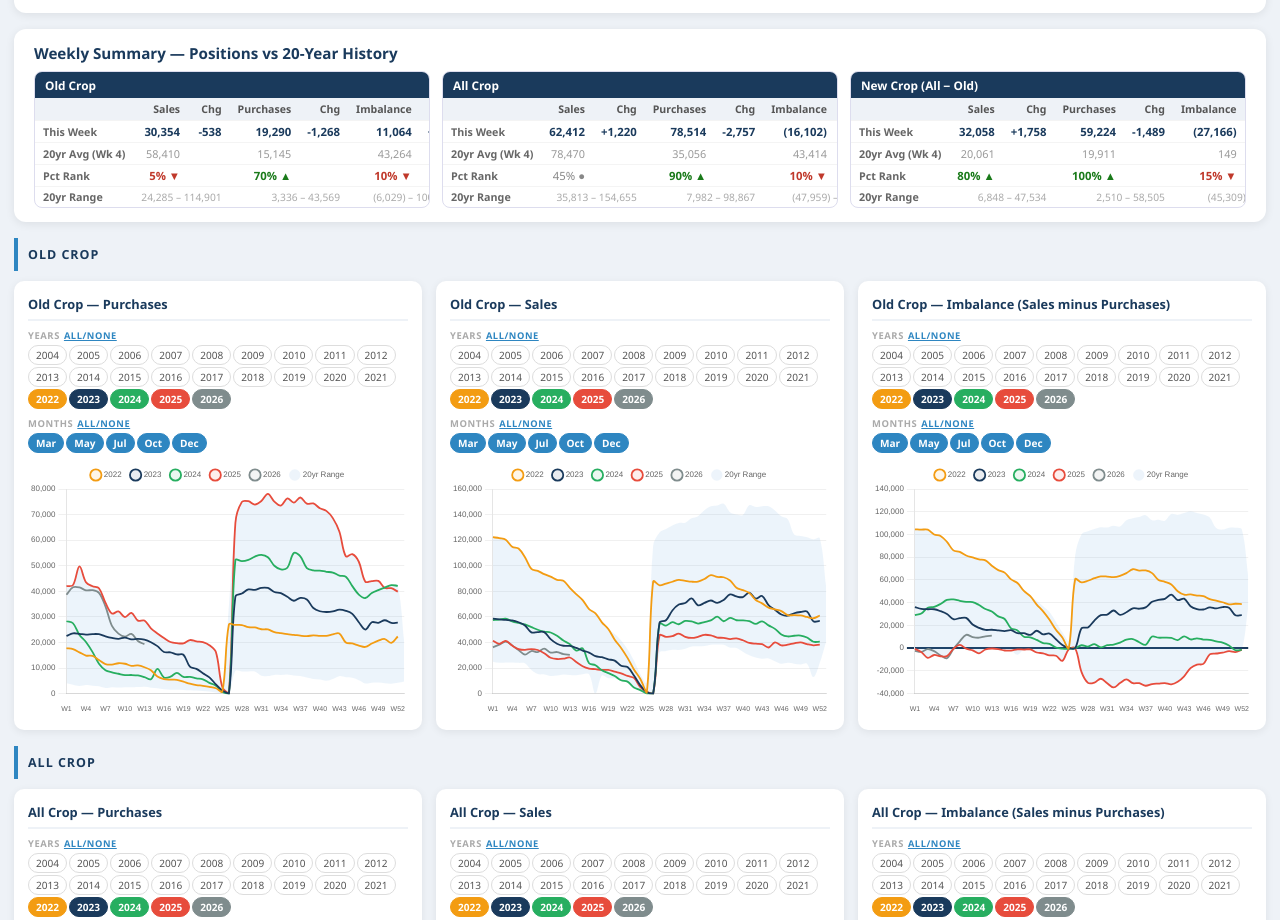
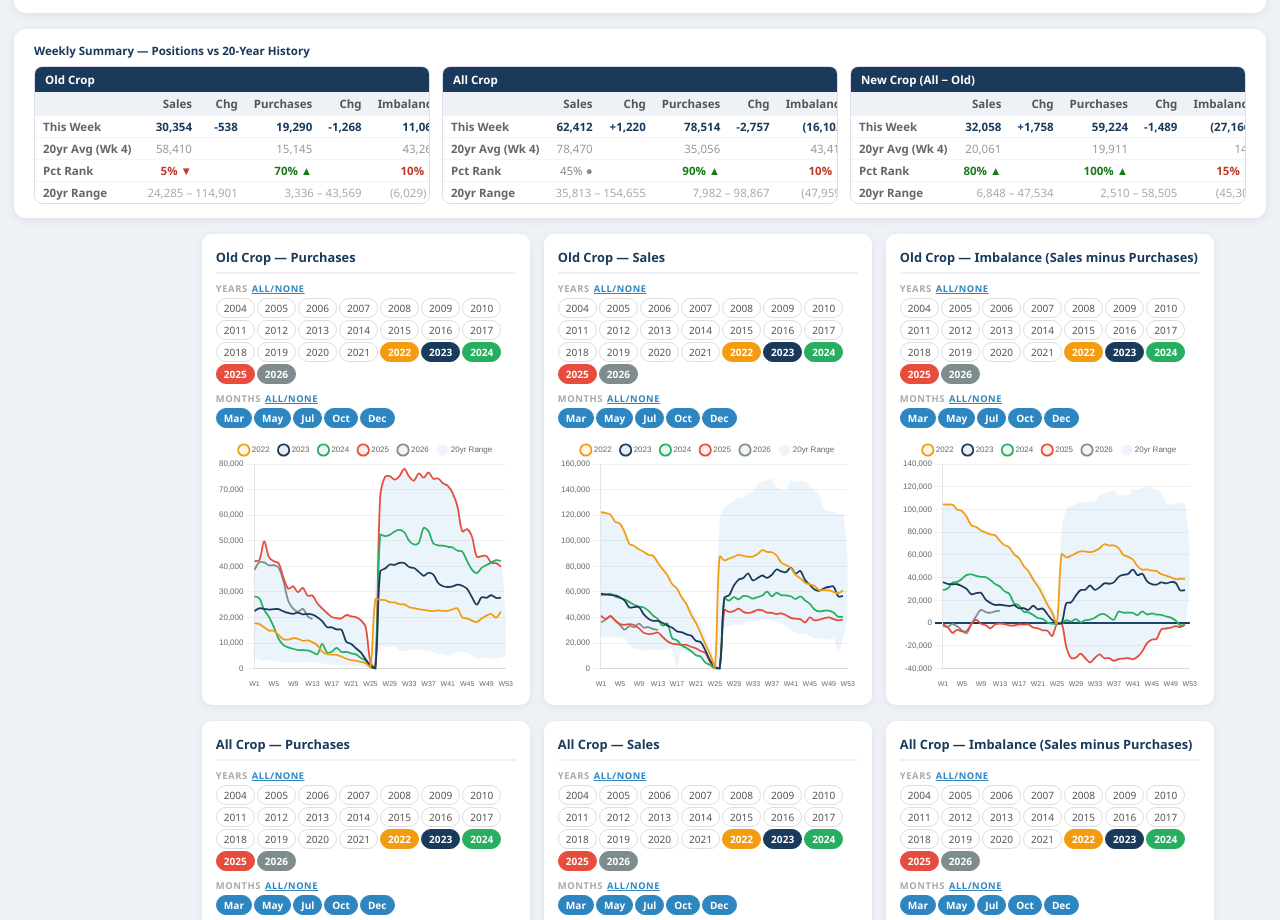
Before and after one commit to BMR-Com/cotton-on-call, a plain HTML site: page index.html in a window 1280 px wide. Shown: the part 774-1694 px from the top of the page. Drawn offline with nearby package versions, Linux system fonts and the light colour scheme.

Commit message:
Update index.html

```diff
--- a/index.html
+++ b/index.html
@@ -30,7 +30,7 @@ header p{font-size:.75rem;opacity:.8;margin-top:2px}
 .cw-tbl tr.total td{font-weight:700;background:#eef5fb;border-top:2px solid #2e86c1}
 .cw-tbl .pos{color:#1a7a1a}.cw-tbl .neg{color:#c0392b}
 .sec{font-size:.78rem;font-weight:700;text-transform:uppercase;letter-spacing:.08em;color:#1a3a5c;padding:8px 0 8px 10px;margin-top:4px;border-left:4px solid #2e86c1;margin-bottom:10px}
-.grid{display:grid;grid-template-columns:repeat(3,1fr);gap:14px;margin-bottom:16px}
+.grid{display:grid;grid-template-columns:repeat(3,1fr);gap:14px;margin-bottom:16px;width:70%;margin-left:auto;margin-right:auto}
 @media(max-width:1100px){.grid{grid-template-columns:1fr 1fr}}
 @media(max-width:650px){.grid{grid-template-columns:1fr}}
 .card{background:#fff;border-radius:10px;padding:14px;box-shadow:0 2px 8px rgba(0,0,0,.07)}
@@ -51,20 +51,20 @@ header p{font-size:.75rem;opacity:.8;margin-top:2px}
 .trader-summary{background:linear-gradient(135deg,#f8f9fa,#e9ecef);border-left:4px solid #2e86c1;padding:12px 16px;margin-bottom:16px;border-radius:0 8px 8px 0}
 .trader-summary h3{font-size:.85rem;color:#1a3a5c;margin-bottom:6px;font-weight:700}
 .trader-summary p{font-size:.75rem;line-height:1.5;color:#444;margin:0}
-.sum-outer{background:#fff;border-radius:12px;padding:14px 20px;box-shadow:0 2px 10px rgba(0,0,0,.08);margin-bottom:16px}
-.sum-outer h2{font-size:.95rem;font-weight:700;color:#1a3a5c;margin-bottom:8px}
+.sum-outer{background:#fff;border-radius:12px;padding:14px 20px;box-shadow:0 2px 10px rgba(0,0,0,.08);margin-bottom:16px;overflow-x:auto}
+.sum-outer h2{font-size:.72rem;font-weight:700;color:#1a3a5c;margin-bottom:8px}
 .sum-grid{display:grid;grid-template-columns:repeat(3,1fr);gap:12px}
 @media(max-width:900px){.sum-grid{grid-template-columns:1fr}}
 .sum-crop{border:1px solid #dde;border-radius:8px;overflow:hidden}
-.sum-crop-hdr{background:#1a3a5c;color:#fff;font-size:.74rem;font-weight:700;padding:5px 10px}
-.sum-tbl{width:100%;border-collapse:collapse;font-size:.71rem}
-.sum-tbl th{background:#eef2f7;padding:4px 8px;text-align:right;font-size:.66rem;color:#555;white-space:nowrap}
+.sum-crop-hdr{background:#1a3a5c;color:#fff;font-size:.72rem;font-weight:700;padding:5px 10px}
+.sum-tbl{width:100%;border-collapse:collapse;font-size:.72rem}
+.sum-tbl th{background:#eef2f7;padding:4px 8px;text-align:right;font-size:.72rem;color:#555;white-space:nowrap}
 .sum-tbl th:first-child{text-align:left;width:34%}
 .sum-tbl td{padding:3px 8px;text-align:right;border-top:1px solid #f4f4f4;white-space:nowrap}
-.sum-tbl td:first-child{text-align:left;color:#666;font-size:.67rem;font-weight:600}
+.sum-tbl td:first-child{text-align:left;color:#666;font-size:.72rem;font-weight:600}
 .sum-cur td:not(:first-child){font-weight:700;color:#1a3a5c}
-.sum-avg td:not(:first-child){color:#999;font-size:.68rem}
-.sum-rng td{font-size:.64rem;color:#aaa}
+.sum-avg td:not(:first-child){color:#999;font-size:.72rem}
+.sum-rng td{font-size:.72rem;color:#aaa}
 .pct-hi{color:#1a7a1a;font-weight:700}.pct-lo{color:#c0392b;font-weight:700}.pct-mid{color:#888}
 @media print {
   @page { size: A4 landscape; margin: 8mm; }
@@ -183,12 +183,9 @@ header p{font-size:.75rem;opacity:.8;margin-top:2px}
     <h2>Weekly Summary &mdash; Positions vs 20-Year History</h2>
     <div class="sum-grid" id="sum-grid"></div>
   </div>
-  <div class="sec">Old Crop</div>
   <div class="grid" id="g-old"></div>
   <div class="chart-section">
-    <div class="sec">All Crop</div>
     <div class="grid" id="g-all"></div>
-    <div class="sec">New Crop (All minus Old)</div>
     <div class="grid" id="g-new"></div>
   </div>
 </div>
```
